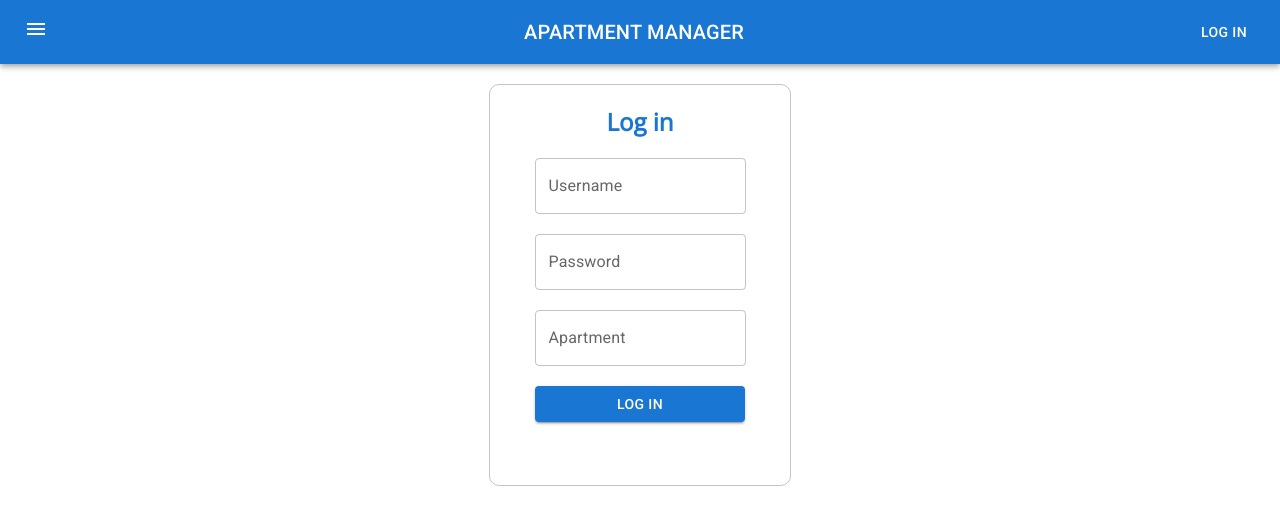
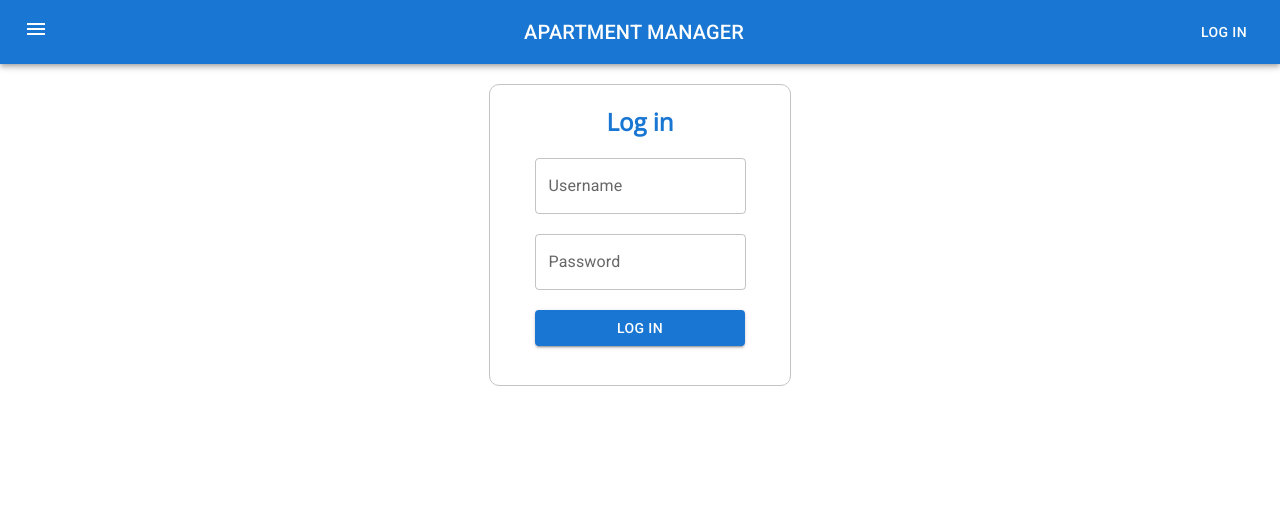
Before and after one commit to HarshalGhutkule/Apartment-Management-System-frontend, a React (Create React App) app: page /login in a window 1280 px wide. Shown: the top 524 px of the page. Built offline with nearby package versions, Linux system fonts and the light colour scheme.

Commit message:
apartment model done

```diff
--- a/src/Component/Login.jsx
+++ b/src/Component/Login.jsx
@@ -11,7 +11,7 @@ import { addToken, addUsername } from "../Redux/Action";
 const Main = styled.div`
   align-items: center;
   & .box {
-    height: 400px;
+    height: 300px;
     width: 300px;
     margin: auto;
     margin-top: 20px;
@@ -39,7 +39,6 @@ export const Login = () => {
     const initalState = {
         userName:"",
         password:"",
-        apartmentName:""
     }
 
     const reducer = (state,{type,payload})=>{
@@ -48,8 +47,6 @@ export const Login = () => {
                 return {...state,userName:payload};
             case "password":
                 return {...state,password:payload};
-            case "apartmentName":
-                return {...state,apartmentName:payload};
             default:
                 return state;
         }
@@ -57,7 +54,7 @@ export const Login = () => {
 
     const [state,dispatch] = React.useReducer(reducer,initalState);
 
-    let {userName,password,apartmentName} = state;
+    let {userName,password} = state;
 
     const userLogin = (e)=>{
         e.preventDefault();
@@ -65,9 +62,7 @@ export const Login = () => {
             alert("Login Successful");
             dispatch({type:"userName",payload:""})
             dispatch({type:"password",payload:""})
-            dispatch({type:"apartmentName",payload:""})
             dispatchRedux(addUsername(state.userName))
-            console.log(res.data.token);
             dispatchRedux(addToken(res.data.token))
             navigate("/")
         }).catch(()=>alert("Please try another username & password"))
@@ -98,16 +93,6 @@ export const Login = () => {
           />
           <br />
           <br />
-          <TextField
-            id="outlined-basic"
-            type={"text"}
-            label="Apartment"
-            value={apartmentName}
-            variant="outlined"
-            onChange={(e)=>dispatch({type:"apartmentName",payload:e.target.value})}
-          />
-          <br />
-          <br />
           <Button variant="contained" onClick={userLogin}>
             Log in
           </Button>
--- a/src/Component/Register.jsx
+++ b/src/Component/Register.jsx
@@ -59,7 +59,7 @@ export const Register = () => {
             dispatch({type:"userName",payload:""})
             dispatch({type:"password",payload:""})
             navigate("/login");
-        }).catch(()=>alert("Please try another username & password"))
+        }).catch(()=>alert("Password is Not Strong"))
     }
 
   return (
--- a/src/Component/ResidentDetail.jsx
+++ b/src/Component/ResidentDetail.jsx
@@ -6,6 +6,10 @@ import Button from "@mui/material/Button";
 import axios from "axios";
 import { useSelector } from "react-redux";
 import { Navigate} from "react-router-dom";
+import InputLabel from "@mui/material/InputLabel";
+import MenuItem from "@mui/material/MenuItem";
+import FormControl from "@mui/material/FormControl";
+import Select from "@mui/material/Select";
 
 const Main = styled.div`
   align-items: center;
@@ -35,7 +39,6 @@ const Main = styled.div`
 export const ResidentDetail = () => {
 
     let token = useSelector((store)=>store.token);
-    console.log("token",token);
     const user = useSelector((store)=>store.username);
 
     const initalState = {
@@ -43,7 +46,8 @@ export const ResidentDetail = () => {
         age:"",
         gender:"",
         apartmentName:"",
-        flatNumber:""
+        flatNumber:"",
+        blockName:""
     }
 
     const reducer = (state,{type,payload})=>{
@@ -58,6 +62,8 @@ export const ResidentDetail = () => {
                 return {...state,apartmentName:payload};
             case "flatNumber":
                 return {...state,flatNumber:payload};
+            case "blockName":
+                return {...state,blockName:payload};
             default:
                 return state;
         }
@@ -65,7 +71,7 @@ export const ResidentDetail = () => {
 
     const [state,dispatch] = React.useReducer(reducer,initalState);
 
-    let {name,age,gender,apartmentName,flatNumber} = state;
+    let {name,age,gender,apartmentName,flatNumber,blockName} = state;
 
     const addResident = (e)=>{
         e.preventDefault();
@@ -74,6 +80,12 @@ export const ResidentDetail = () => {
               'Authorization': `Bearer ${token}`
             }}).then(()=>{
             alert("Resident added Successful");
+            dispatch({type:"name",payload:""})
+            dispatch({type:"age",payload:""})
+            dispatch({type:"gender",payload:""})
+            dispatch({type:"apartmentName",payload:""})
+            dispatch({type:"flatNumber",payload:""})
+            dispatch({type:"blockName",payload:""})
         }).catch(()=>alert("Something went wrong"))
     }
 
@@ -105,15 +117,21 @@ export const ResidentDetail = () => {
 
           />
           <br /><br />
-          <TextField
-            id="outlined-basic"
-            type={"text"}
-            label="Gender"
-            value={gender}
-            variant="outlined"
-            onChange={(e)=>dispatch({type:"gender",payload:e.target.value})}
-
-          />
+          <Box sx={{ minWidth: 220,display:"inline" }}>
+          <FormControl sx={{ minWidth: 210 }}>
+            <InputLabel id="demo-simple-select-label">Gender</InputLabel>
+            <Select
+              labelId="demo-simple-select-label"
+              id="demo-simple-select"
+              value={gender}
+              label="type"
+              onChange={(e)=>dispatch({type:"gender",payload:e.target.value})}
+            >
+              <MenuItem value={"Male"}>Male</MenuItem>
+              <MenuItem value={"Female"}>Female</MenuItem>
+            </Select>
+          </FormControl>
+        </Box>
           <span> </span>
           <TextField
             id="outlined-basic"
@@ -124,15 +142,15 @@ export const ResidentDetail = () => {
             onChange={(e)=>dispatch({type:"apartmentName",payload:e.target.value})}
           />
           <br /><br />
-          {/* <TextField
+          <TextField
             id="outlined-basic"
             type={"text"}
             label="Block Number"
-            value={""}
+            value={blockName}
             variant="outlined"
-            onChange={(e)=>dispatch({type:"",payload:e.target.value})}
+            onChange={(e)=>dispatch({type:"blockName",payload:e.target.value})}
           />
-          <span> </span> */}
+          <span> </span>
           <TextField
             id="outlined-basic"
             type={"text"}
```
